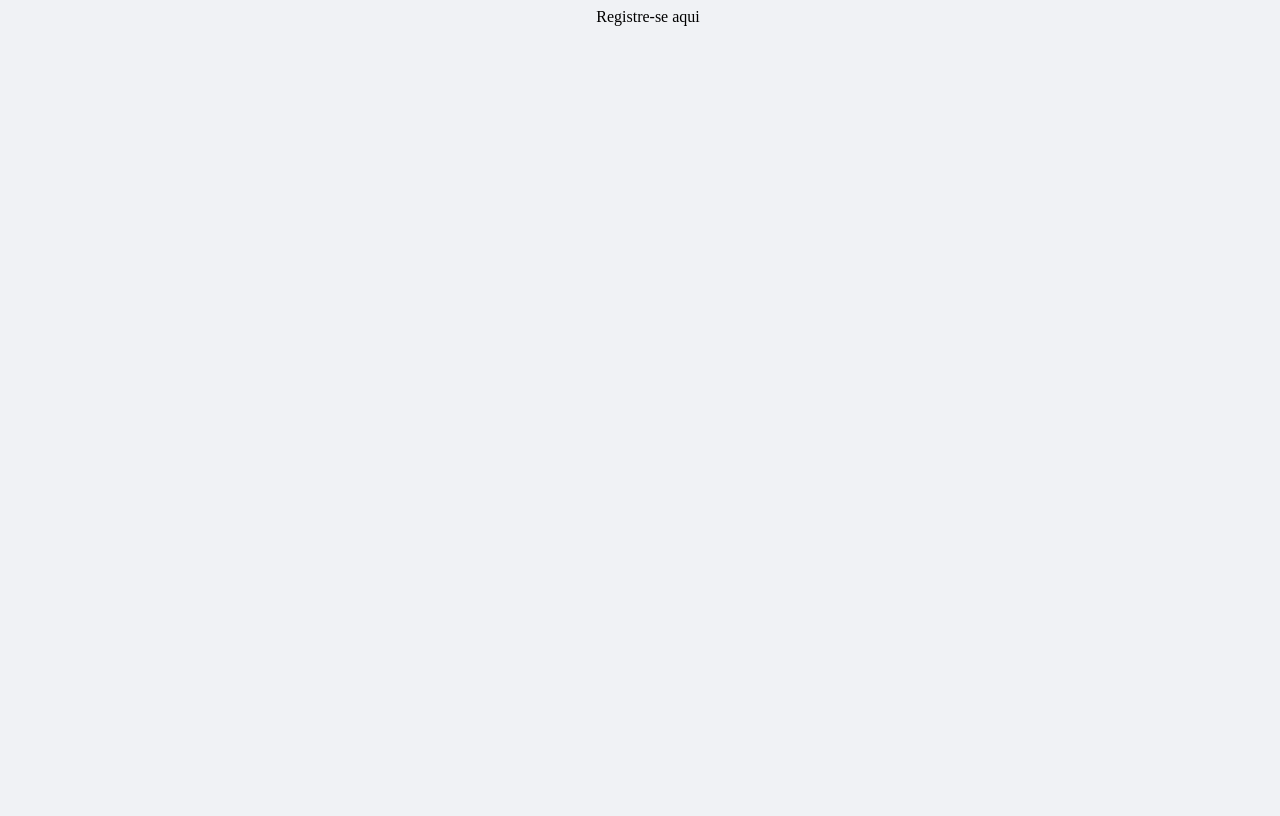
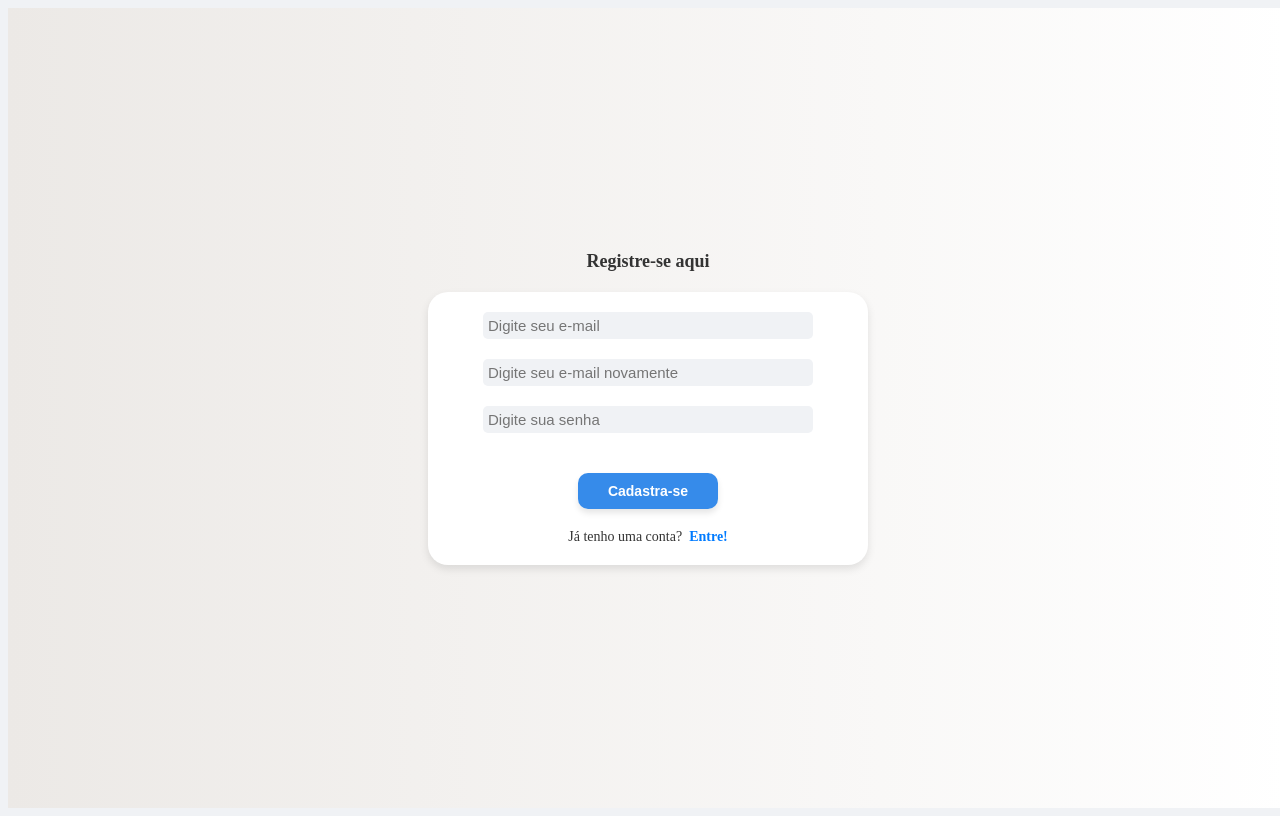
Before and after one commit to Priscila-aos/ESG-Platform, a React (Create React App) app in the folder esg/: page /signup in a window 1280 px wide. Built offline with nearby package versions, Linux system fonts and the light colour scheme.

Commit message:
feat: finalização da pag de cadastro

```diff
--- a/esg/src/components/button/index.js
+++ b/esg/src/components/button/index.js
@@ -3,10 +3,10 @@ import * as s from './style'
 
 
 
-const Button = ({Text, onClick, Type='button'}) => {
+const Button = ({text, onClick, type='button'}) => {
   return (
-    <s.Button type = {Type} onClick={onClick}>
-        {Text}
+    <s.Button type = {type} onClick={onClick}>
+        {text}
     </s.Button>
   )
 }
--- a/esg/src/components/button/style.js
+++ b/esg/src/components/button/style.js
@@ -1,14 +1,35 @@
 import Styled from "styled-components";
 
-export const Button = Styled.button
-`padding: 2px 5px;
-outline: none;
-border: none;
-border-radius: 5px;
-width: 30%;
-background-color: #046ee5;
-color: white;
-font-weight: 600;
-font-size: 15px;
-max-width: 35%;
-cursor: pointer;`
+export const Button = Styled.button`
+    padding: 10px 20px;
+    outline: none;
+    border: none;
+    border-radius: 10px;
+    width: 35%;
+    max-width: 35%;
+    background-color: rgba(4, 110, 229, 0.8);
+    color: white;
+    font-weight: 600;
+    font-size: 14px;
+    cursor: pointer;
+    box-shadow: 0 4px 6px rgba(0, 0, 0, 0.1);
+    transition: all 0.3s ease;
+
+
+    &:hover {
+        background-color: rgba(4, 110, 229, 1);
+        box-shadow: 0 6px 8px rgba(0, 0, 0, 0.15);
+    }
+
+
+    &:active {
+        background-color: rgba(4, 110, 229, 0.9);
+        box-shadow: 0 3px 5px rgba(0, 0, 0, 0.2);
+        transform: translateY(1px);
+    }
+
+
+    &:focus {
+        outline: 2px solid rgba(4, 110, 229, 0.5);
+    }
+`;
--- a/esg/src/components/input/index.js
+++ b/esg/src/components/input/index.js
@@ -1,9 +1,9 @@
 import React from 'react'
 import * as s from './style'
 
-const Input = ({Type, PlaceHolder, Value, onChange}) => {
+const Input = ({type, placeHolder, value, onChange}) => {
   return (
-    <s.Input type={Type} placeholder={PlaceHolder} value={Value} onChange={onChange}/>
+    <s.Input type={type} placeholder={placeHolder} value={value} onChange={onChange}/>
 
   )
 }
--- a/esg/src/pages/Cadastro/index.js
+++ b/esg/src/pages/Cadastro/index.js
@@ -8,10 +8,12 @@ import { Link, useNavigate } from 'react-router-dom'
 
 const Signup = () => {
     const[email, setEmail] = useState('')
-    const[emailConf, sentEmailConf] = useState('')
+    const[emailConf, setEmailConf] = useState('')
     const[senha,setSenha] = useState('')
     const[erro,setErro] = useState('')
     const[emailValido, setEmailValido] = useState(true)
+    const navigate = useNavigate()
+    const {signup} = useAuth()
 
     const emailRegex=/^[^\s@]+@[^\s@]+\.[^\s@]+$/
     const handleEmailChange=(e) => {
@@ -20,10 +22,70 @@ const Signup = () => {
         setEmailValido(emailRegex.test(value))
         setErro('')
     }
+    const handleSignup=() =>{
+        if(!email||!emailConf||!senha) {
+            setErro('Preencha todos os campos!')
+            return
+        }
+        if(!emailValido){
+            setErro('E-mail invalido!')
+            return
+         }
+        if(email!==emailConf){
+            setErro('Verifique o e-mail de confirmação')
+            return
+        }
+        const resp=signup(email,senha)
+        if(resp){
+            setErro(resp)
+            return
+        }
+        alert('Usuário cadastrado com sucesso!')
+        navigate('/')
+    }
 
     return(
         <s.Container>
             <s.Label> Registre-se aqui </s.Label>
+            <s.Content>
+                <Input
+                type='email'
+                placeHolder='Digite seu e-mail'
+                value={email}
+                onChange={handleEmailChange}
+                />
+                {!emailValido && <s.LabelErro>E-mail invalido</s.LabelErro>}
+
+                <Input
+                type='email'
+                placeHolder='Digite seu e-mail novamente'
+                value={emailConf}
+                onChange={(e)=>{
+                    setEmailConf(e.target.value)
+                    setErro('')
+                }}
+                />
+
+                <Input
+                type='password'
+                placeHolder='Digite sua senha'
+                value={senha}
+                onChange={(e)=>{
+                    setSenha(e.target.value)
+                    setErro('')
+                }}
+                />
+               <s.LabelErro>{erro}</s.LabelErro>
+
+                <Button text='Cadastra-se' onClick={handleSignup}/>
+                <s.LabelSignin>
+                    Já tenho uma conta?
+                    <s.Strong>
+                        <Link to='/'>&nbsp; Entre!</Link>
+                    </s.Strong>
+                </s.LabelSignin>
+
+            </s.Content>
         </s.Container>
     )
 
--- a/esg/src/pages/Cadastro/style.js
+++ b/esg/src/pages/Cadastro/style.js
@@ -1,13 +1,70 @@
-import styled from "styled-components";
+import styled from 'styled-components';
 
-export const Container=styled.div
-`
-display:flex;
-justify-content:center;
-align-items:center;
-`
-export const Label=styled.div`
-display:flex;
-justify-content:center;
-align-items:center;
-`
+export const Container = styled.div`
+    display: flex;
+    justify-content: center;
+    align-items: center;
+    flex-direction: column;
+    gap: 20px;
+    height: 100vh;
+    background: linear-gradient(to right, #ece9e6, #ffffff);
+`;
+
+export const Content = styled.div`
+    display: flex;
+    justify-content: center;
+    align-items: center;
+    flex-direction: column;
+    gap: 20px;
+    box-shadow: 0 4px 8px rgba(0, 0, 0, 0.1);
+    background: #fff;
+    width: 90%;
+    max-width: 400px;
+    padding: 20px;
+    border-radius: 20px;
+    transition: all 0.3s ease;
+
+
+    &:hover {
+        box-shadow: 0 6px 12px rgba(0, 0, 0, 0.2);
+    }
+`;
+
+
+export const Label = styled.label`
+    font-size: 18px;
+    font-weight: 600;
+    color: #333;
+    text-align: center;
+`;
+
+
+export const LabelSignin = styled.label`
+    font-size: 14px;
+    color: #333;
+    text-align: center;
+`;
+
+
+export const LabelErro = styled.label`
+    font-size: 14px;
+    color: #e74c3c;
+    text-align: center;
+`;
+
+
+export const Strong = styled.strong`
+    cursor: pointer;
+
+
+    a {
+        text-decoration: none;
+        color: #007bff;
+        transition: color 0.3s ease;
+
+
+        &:hover {
+            color: #0056b3;
+        }
+    }
+`;
```
